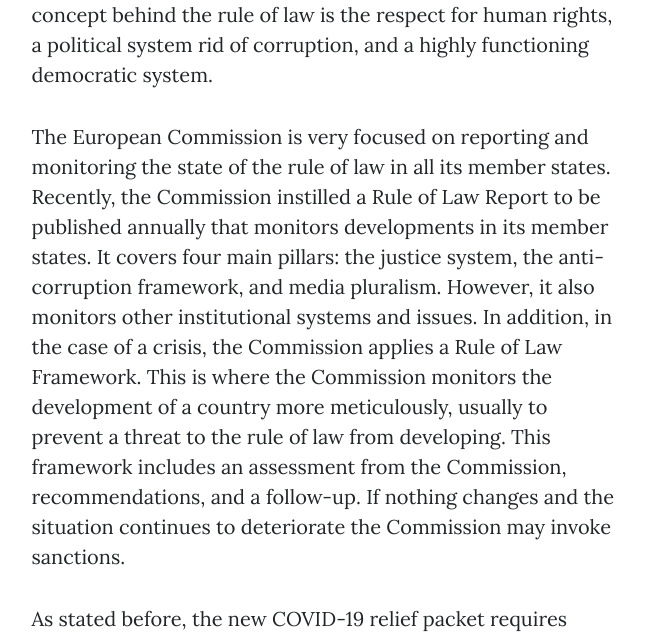
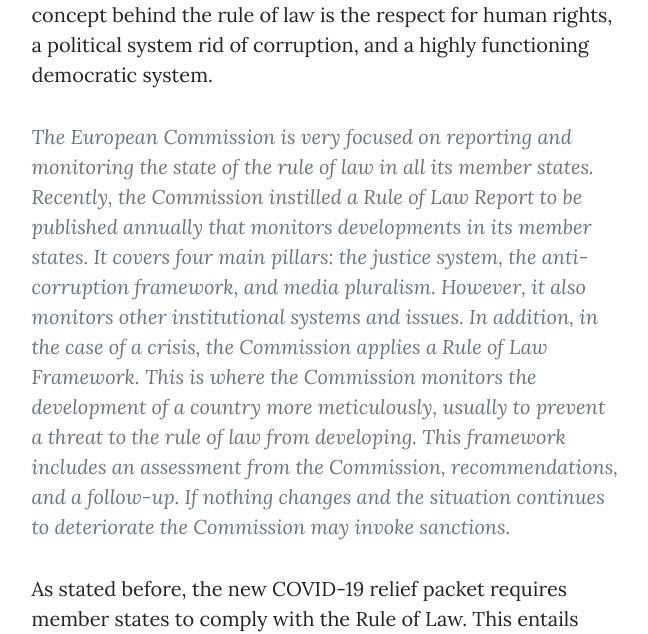
Before and after one commit to sarahashlamoun/new-simple-website, a plain HTML site: page post.html in a window 1280 px wide. Shown: the part 1561-2195 px from the top of the page, without its empty margins (314-962 px from the left). Drawn offline with nearby package versions, Linux system fonts and the light colour scheme.

Commit message:
Update post.html

```diff
--- a/post.html
+++ b/post.html
@@ -60,7 +60,7 @@
                         <p>The COVID-19 pandemic hit Europe very hard, accumulating more than 45 million positive cases and over a million deaths. Besides health and the overall well being of citizens, the European Union (EU) has been very focused on economic recovery, safeguarding people's jobs, and saving small business and start-ups.</p>
                         <h2 class="section-heading">The Final Frontier</h2>
                         <p>Since the start of the COVID-19 pandemic, the EU had been debating on the COVID-19 relief packet and whether or not to make the receival of the packet contingent on the rule of law. This means that countries that are violating the rule of law, or use the funds to violate the rule of law, will not receive funds. The ability to withhold or suspend funds is stated in Article 7 of the EU Treaty.  This link was set in place to assure that the funds were not misused. The new law was officialised by a vote in November of 2020 and was set to enter into force in the new year. The Rule of Law is one of the fundamental pillars of the EU. It is enshrined in Article 2 of the EU treaty and over the past few years, the EU has worked on strengthening its definition and setting clear guidelines and frameworks for member states and potential candidates to the EU to follow. The central principles include impartial courts, transparency and accountability, separation of powers, equality before the law, and respect for fundamental rights. The most important concept behind the rule of law is the respect for human rights, a political system rid of corruption, and a highly functioning democratic system. </p>
-                        <p>The European Commission is very focused on reporting and monitoring the state of the rule of law in all its member states. Recently, the Commission instilled a Rule of Law Report to be published annually that monitors developments in its member states. It covers four main pillars: the justice system, the anti-corruption framework, and media pluralism. However, it also monitors other institutional systems and issues. In addition, in the case of a crisis, the Commission applies a Rule of Law Framework. This is where the Commission monitors the development of a country more meticulously, usually to prevent a threat to the rule of law from developing. This framework includes an assessment from the Commission, recommendations, and a follow-up.  If nothing changes and the situation continues to deteriorate the Commission may invoke sanctions. </p>
+                        <blockquote class="blockquote">The European Commission is very focused on reporting and monitoring the state of the rule of law in all its member states. Recently, the Commission instilled a Rule of Law Report to be published annually that monitors developments in its member states. It covers four main pillars: the justice system, the anti-corruption framework, and media pluralism. However, it also monitors other institutional systems and issues. In addition, in the case of a crisis, the Commission applies a Rule of Law Framework. This is where the Commission monitors the development of a country more meticulously, usually to prevent a threat to the rule of law from developing. This framework includes an assessment from the Commission, recommendations, and a follow-up.  If nothing changes and the situation continues to deteriorate the Commission may invoke sanctions. </blockquote>
                         <p>As stated before, the new COVID-19 relief packet requires member states to comply with the Rule of Law. This entails that if the funds are used inappropriately the European Commission has the right to withhold funds. Even though the law went into effect on the 1st of January of 2021, it was immediately suspended. The commission announced that the law would resume when they had appropriate guidelines that member states had to follow. Many members of the EU are upset at this delay, particularly because it affects two countries that are currently under investigation for breaking the rule of law. Poland and Hungary are currently under EU investigation for breaking the rule of law. Hungary is under investigation because the prime minister utilised public spending to advance his interests with the business elites, family, and friends. He reportedly used both state and EU funds. While Poland is under investigation for using the EU's post-pandemic fund to finance their nationalist and eurosceptic strongholds, and regions that oppose it don't receive any funds. Considering the seriousness of these events, the rest of the EU does not want both the countries to obtain billions of euros.</p>
                         <p>When the bill was voted on, initially Poland and Hungary declared that they would veto, but after a compromise that the law would come into effect after EU judges validated it, they dropped their veto. However, this process could take years, possibly after the national election in Hungary for 2022. Currently, the Commission faces more problems, the European Parliament has threatened to sue if they did not come up with the appropriate guidelines by June 1. They stated that the Commission's role is to be the guardian of EU laws and delaying the application of this law is in direct opposition to their role. Other EU Members are also concerned because Poland has a long history of legal battles with the EU concerning their judicial reforms. For example, on the 6th of May, an EU court ruled that Poland was in violation of EU Law with their new judicial reform that prohibited Polish judges from any political activities, and they are not able to question the political independence of the panel that has the power to penalise the judges. The law received 80 modifications from the opposition all of which were rejected, including an appeal from the EU commission, the executive arm, to temporarily put the legislation on hold.</p>
                         <p>Poland is set to receive €58,1 billion where €23,9 billion are in grants and €34,2 billion in loans. Hungary is set to receive €7.2 billion in grants. Poland is receiving the 5th highest amount, after Spain, Italy, France, and Germany. It is very important to the EU and its member states that these grants and loans are used for the appropriate reasons, therefore, the EU presented the four main dimensions all member states have to include in their recovery plan Environmental Sustainability, Productivity, Fairness, and Macroeconomic Stability, However, without some sort of clear sanction or punishment these funds can be used for corrupt reasons. The tie to the rule of law together with a clear guideline on its violations and actions against violating member states is paramount for the success of this package.</p>
```
